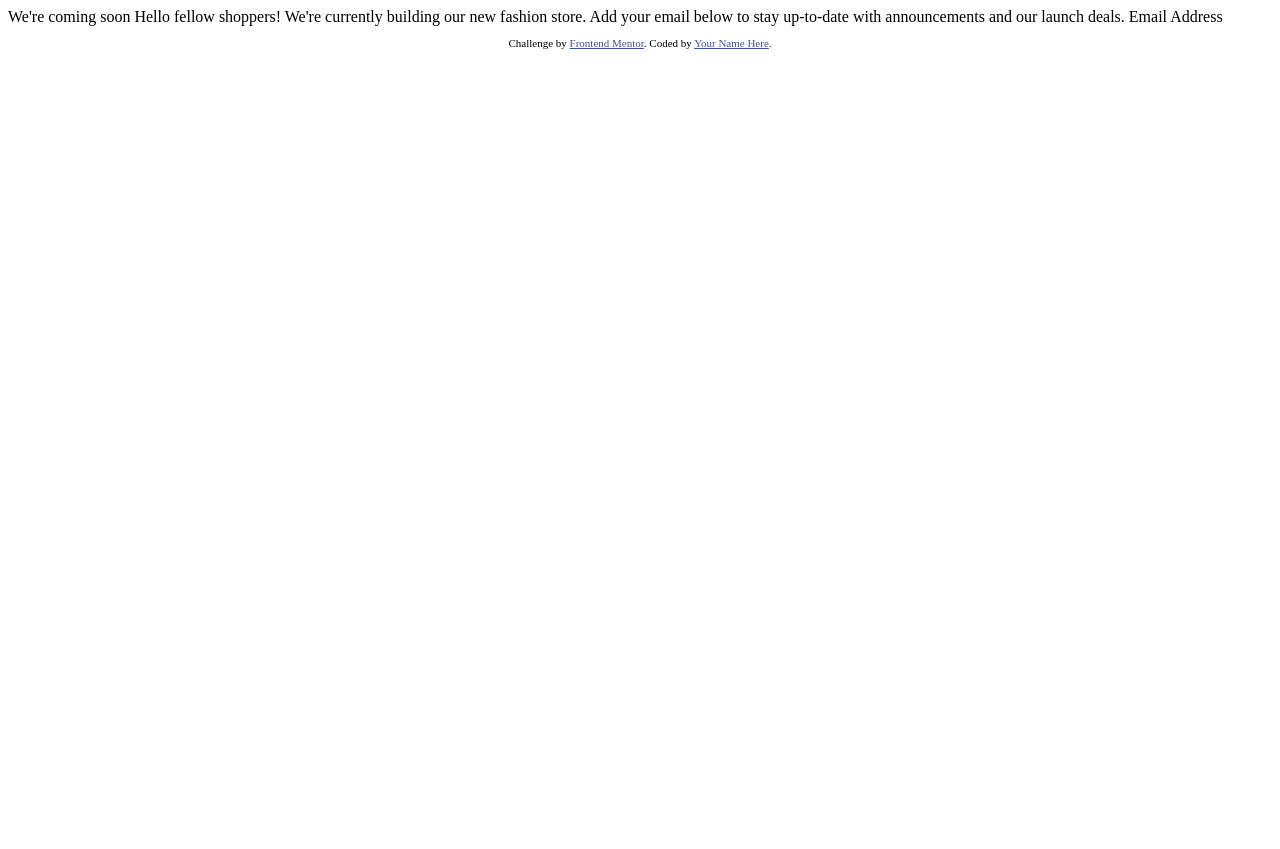
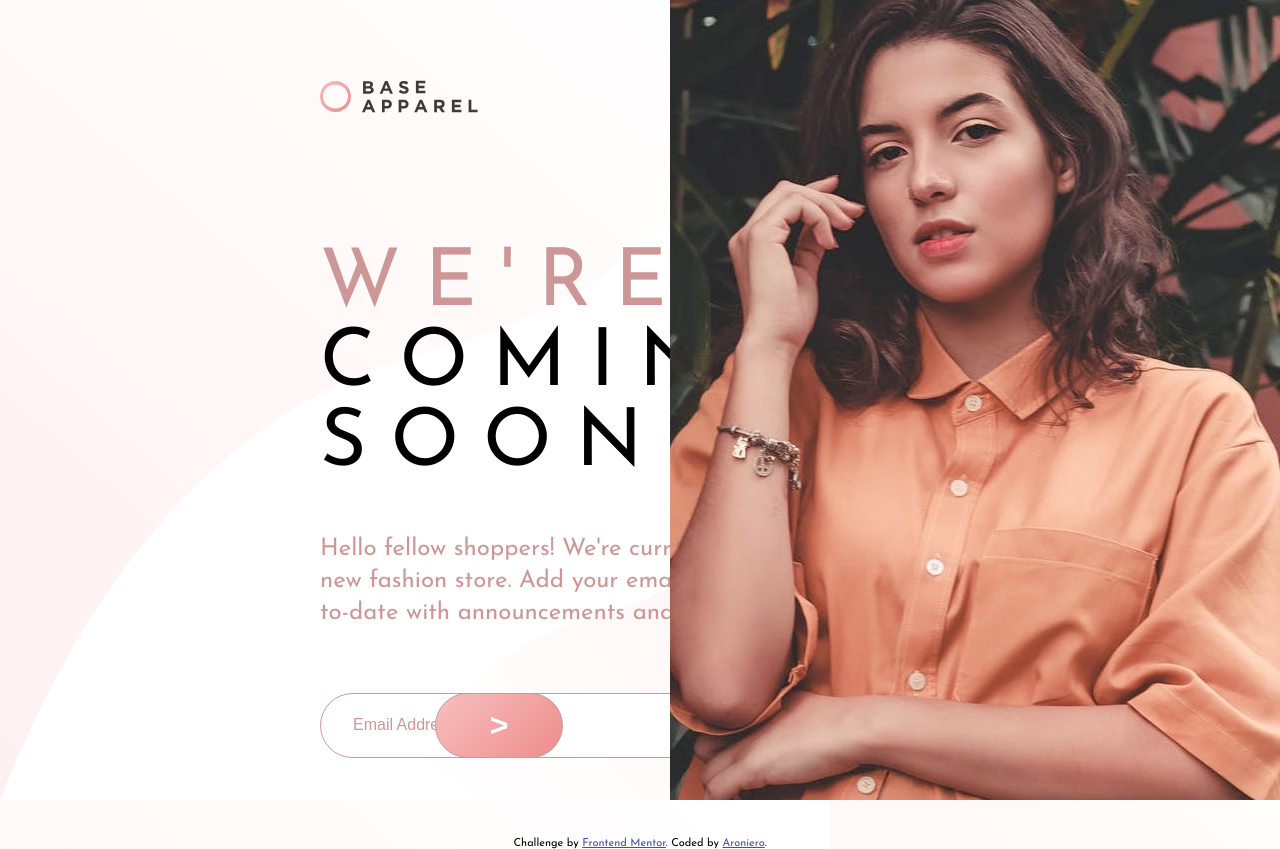
Before and after one commit to Aroniero/frontend-mentor-projects, a plain HTML site: page 2. Base-apparel-coming-soon/index.html in a window 1280 px wide. Before the commit the page ends 800 px from the top, so only its background shows below. Drawn offline with Linux system fonts and the light colour scheme.

Commit message:
Creating landing page

```diff
--- a/2. Base-apparel-coming-soon/index.html
+++ b/2. Base-apparel-coming-soon/index.html
@@ -5,6 +5,9 @@
   <meta name="viewport" content="width=device-width, initial-scale=1.0"> <!-- displays site properly based on user's device -->
 
   <link rel="icon" type="image/png" sizes="32x32" href="./images/favicon-32x32.png">
+  <link href="https://fonts.googleapis.com/css?family=Josefin+Sans:300,400,600&display=swap&subset=latin-ext"
+    rel="stylesheet">
+  <link rel="stylesheet" href="style.css">
 
   <title>Frontend Mentor | Base Apparel coming soon page</title>
 
@@ -16,17 +19,34 @@
 </head>
 <body>
 
-  We're coming soon
 
-  Hello fellow shoppers! We're currently building our new fashion store.
-  Add your email below to stay up-to-date with announcements and our launch deals.
 
-  Email Address
+  <section>
+    <img src="./images/logo.svg" alt="logo">
+    <div class="container">
+
+      <div class="leftSide">
+        <h1><span>We're</span><br> coming <br>soon</h1>
+        <p>Hello fellow shoppers! We're currently building our new fashion store. Add your email below to stay up-to-date with
+          announcements and our launch deals.</p>
+        <form>
+          <input type="email" name="email" id="email" placeholder="Email Address" />
+          <button type="submit">></button>
+        </form>
+      </div>
+
+      <div class="rightSide">
+        <img src="./images/hero-desktop.jpg" alt="girl_image">
+      </div>
+    </div>
+  </section>
+
+
 
   <footer>
     <p class="attribution">
       Challenge by <a href="https://www.frontendmentor.io?ref=challenge" target="_blank">Frontend Mentor</a>.
-      Coded by <a href="#">Your Name Here</a>.
+      Coded by <a href="#">Aroniero</a>.
     </p>
   </footer>
 </body>
--- /dev/null
+++ b/2. Base-apparel-coming-soon/style.scss
@@ -0,0 +1,104 @@
+// Layout
+$Mobile: 375px;
+$Desktop: 1440px;
+
+// Colors
+
+$DesaturatedRed: hsl(0, 36%, 70%);
+$SoftRed: hsl(0, 93%, 68%);
+
+$DarkGrayishRed: hsl(0, 6%, 24%);
+$gradient1: linear-gradient(135deg, hsl(0, 0%, 100%),hsl(0, 100%, 98%));
+$gradient2: linear-gradient(135deg, hsl(0, 80%, 86%),hsl(0, 74%, 74%));
+
+// ----------------------------------------------------------
+*, *::before, *::after{
+  box-sizing: border-box;
+  padding: 0;
+  margin: 0;
+}
+
+html{
+  font-size: 16px;
+  font-family: 'Josefin Sans', sans-serif;
+}
+
+
+
+body{
+
+ background-image: url(./images/bg-pattern-desktop.svg);
+}
+
+section{
+  margin: 5rem 20rem;
+  img{
+    margin-bottom: 8rem;
+  }
+  .container{
+    display: flex;
+    h1{
+      text-transform: uppercase;
+      letter-spacing: 1.5rem;
+      font-size: 5rem;
+      margin-bottom: 3rem;
+      font-weight: 400;
+      span {
+        color: $DesaturatedRed;
+      }
+    }
+    p{
+      font-size: 1.5rem;
+      color: $DesaturatedRed;
+      line-height: 2rem;
+      max-width: 35rem;
+      margin: 3rem 0;
+    }
+    form {
+      margin-top: 4rem;
+
+      input {
+        border: 1px solid $DesaturatedRed;
+        border-radius: 3rem;
+        padding: 1.5rem 2rem;
+
+        width: 30rem;
+        &::placeholder{
+          color: $DesaturatedRed;
+          font-size: 1rem;
+        }
+      }
+
+      button {
+        border: 1px solid $DesaturatedRed;
+        border-radius: 3rem;
+        padding: 0 2rem;
+
+        position: absolute;
+        right: 56%;
+
+        height: 65px;
+        width: 8rem;
+        background: $gradient2;
+        color: white;
+        font-size: 2rem;
+        font-weight: 600;
+
+
+
+      }
+    }
+
+    .rightSide{
+      img{
+        position: absolute;
+        top: 0;
+        right: 0;
+        height: 100%;
+        margin: 0;
+
+      }
+    }
+
+  }
+}
```
Also changed, not shown: 2. Base-apparel-coming-soon/style.css (added), 1 other file.
